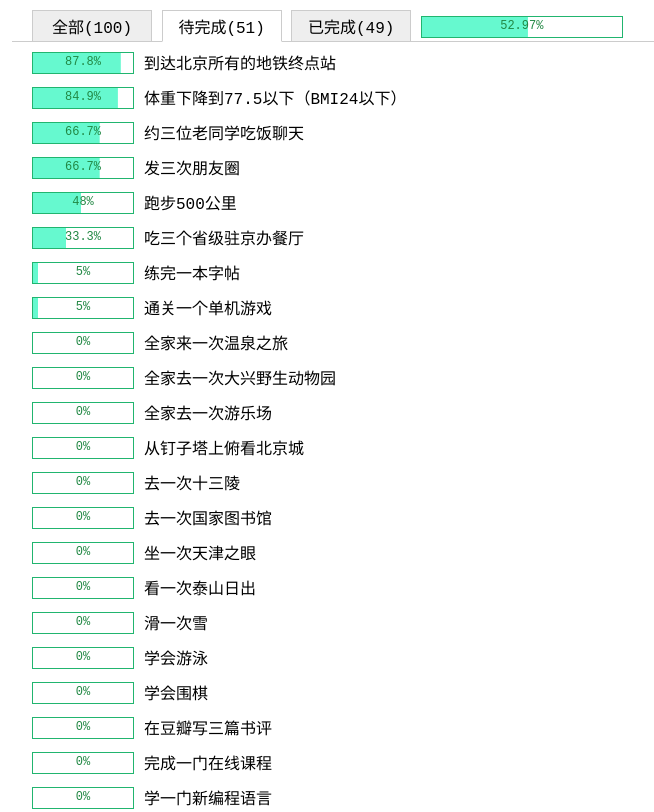
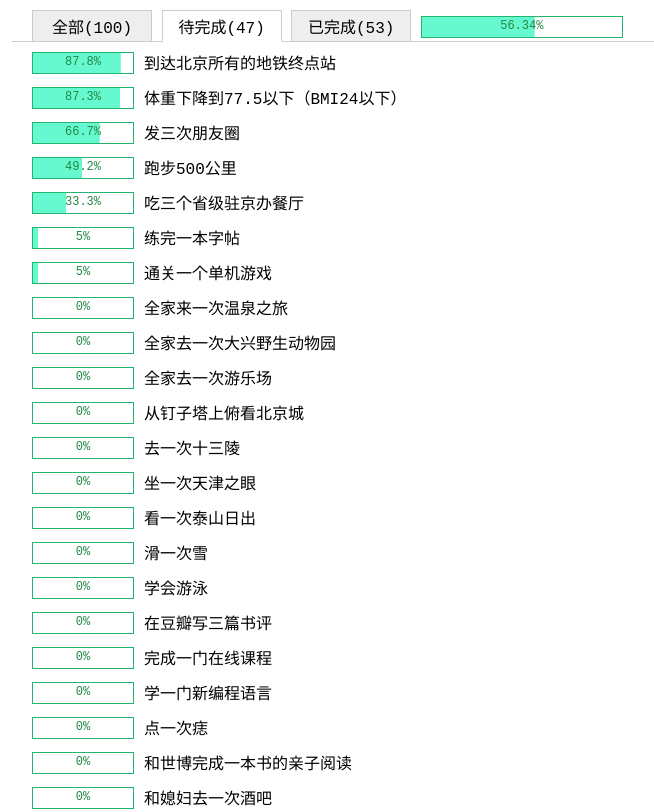
Before and after one commit to dingxue/misc, a plain HTML site: page wishlist2018.html in a window 1280 px wide. Shown: the top 812 px of the page, without its empty margins (28-682 px from the left). Drawn offline with Linux system fonts and the light colour scheme.

Commit message:
wishlist update

```diff
--- a/wishlist2018.html
+++ b/wishlist2018.html
@@ -161,9 +161,11 @@
         {
             "id": 11,
             "title": "去一次国家图书馆",
-            "progress": 0,
-            "ctime": "",
-            "notes": []
+            "progress": 100,
+            "ctime": "2018-12-09",
+            "notes": [
+                "1209: 达成"
+            ]
         },
         {
             "id": 12,
@@ -227,7 +229,7 @@
         {
             "id": 18,
             "title": "跑步500公里",
-            "progress": 48.0,
+            "progress": 49.2,
             "ctime": "",
             "notes": [
                 "0516: 5/5, 1%",
@@ -268,6 +270,7 @@
                 "1011: 8/235, 47.0%",
                 "1101: 2/237, 47.4%",
                 "1102: 3/240, 48.0%",
+                "1203: 6/246, 49.2%",
             ]
         },
         {
@@ -280,9 +283,11 @@
         {
             "id": 20,
             "title": "学会围棋",
-            "progress": 0,
-            "ctime": "",
-            "notes": []
+            "progress": 100,
+            "ctime": "2018-12-10",
+            "notes": [
+                "1210: 达成"
+            ]
         },
         {
             "id": 21,
@@ -466,7 +471,7 @@
         {
             "id": 34,
             "title": "体重下降到77.5以下（BMI24以下）",
-            "progress": 84.9, //(90.1-xx)/(90.1-77.5)
+            "progress": 87.3, //(90.1-xx)/(90.1-77.5)
             "ctime": "",
             "notes": [
                 "0508: 90.1",
@@ -494,6 +499,8 @@
                 "1019: 79.6",
                 "1101: 79.5",
                 "1108: 79.4",
+                "1116: 79.3",
+                "1207: 79.1",
             ]
         },
         {
@@ -802,11 +809,12 @@
         {
             "id": 72,
             "title": "约三位老同学吃饭聊天",
-            "progress": 66.7,
-            "ctime": "",
+            "progress": 100,
+            "ctime": "2018-11-24",
             "notes": [
                 "0311: 大学-杨丽",
                 "0428: 大学-姚龙凯",
+                "1124: 中学-马慧生"
             ]
         },
         {
@@ -896,9 +904,11 @@
         {
             "id": 81,
             "title": "完成一门公司级别的培训课程",
-            "progress": 0,
-            "ctime": "",
-            "notes": []
+            "progress": 100,
+            "ctime": "2018-11-15",
+            "notes": [
+                "1115: 《数据上的公司》"
+            ]
         },
         {
             "id": 82,
```
